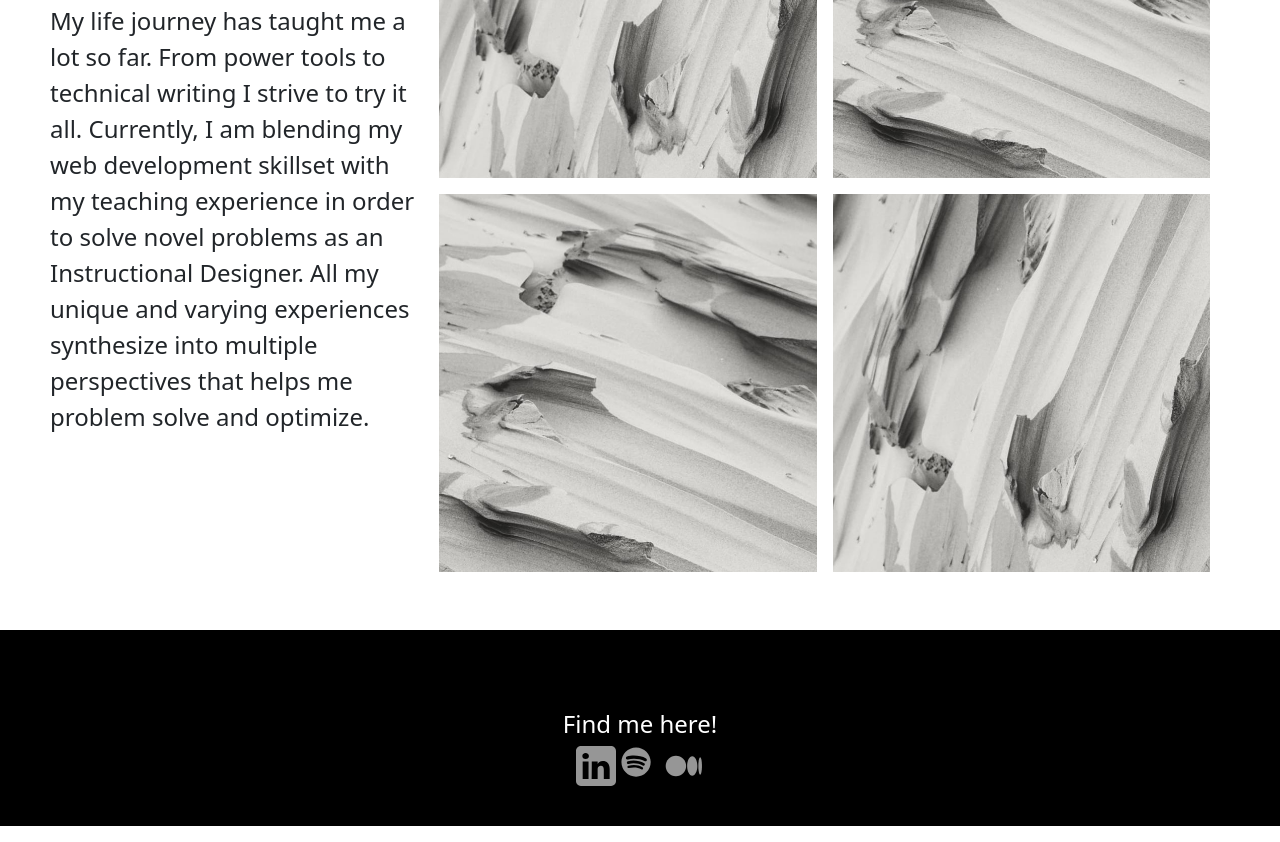
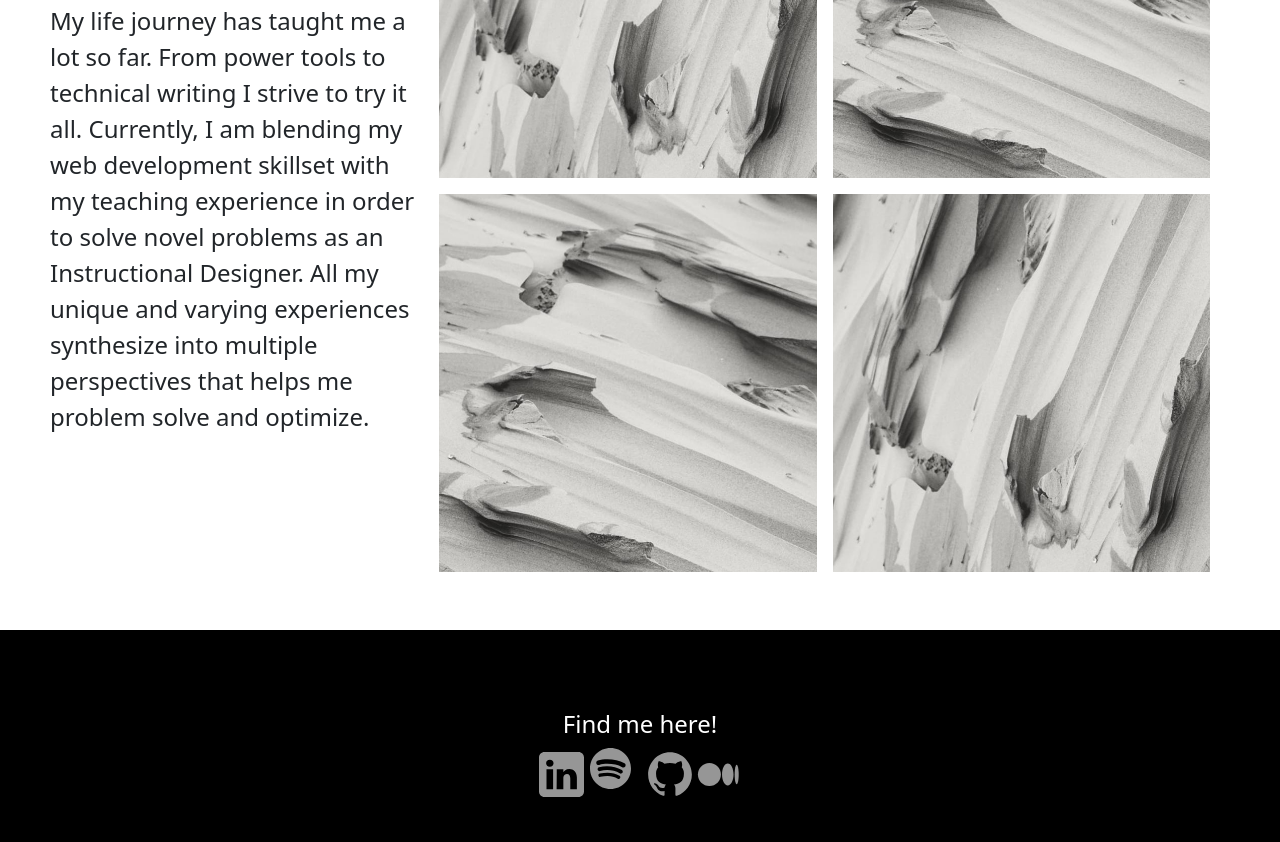
Before and after one commit to anchetadev/personal-website-template, a plain HTML site: page index.html in a window 1280 px wide. Shown: the part 945-1787 px from the top of the page. Drawn offline with nearby package versions, Linux system fonts and the light colour scheme.

Commit message:
github icon

```diff
--- a/index.html
+++ b/index.html
@@ -62,9 +62,10 @@
   <footer class="row">
     <h4 class="col-sm-12" >Find me here!</h4>
     <div>
-      <img src="./img/gray_linkedin_icon.svg" alt="linkedin" srcset="">
-      <img src="./img/gray_spotify_icon 2.svg" alt="medium" srcset="">
-      <img src="./img/gray_medium_icon.svg" alt="email">
+      <a href=""><img src="./img/gray_linkedin_icon.svg" alt="linkedin"></a>
+      <a href=""><img src="./img/gray_spotify_icon 2.svg" alt="medium"></a>
+      <a href=""><img src="./img/gray_github_icon.svg" alt="email"></a>
+      <a href=""><img src="./img/gray_medium_icon.svg" alt="email"></a>
     </div>
   </footer>
 
```
Also changed, not shown: img/github_icon.svg (added), img/gray_github_icon.svg (added), 2 other files.
